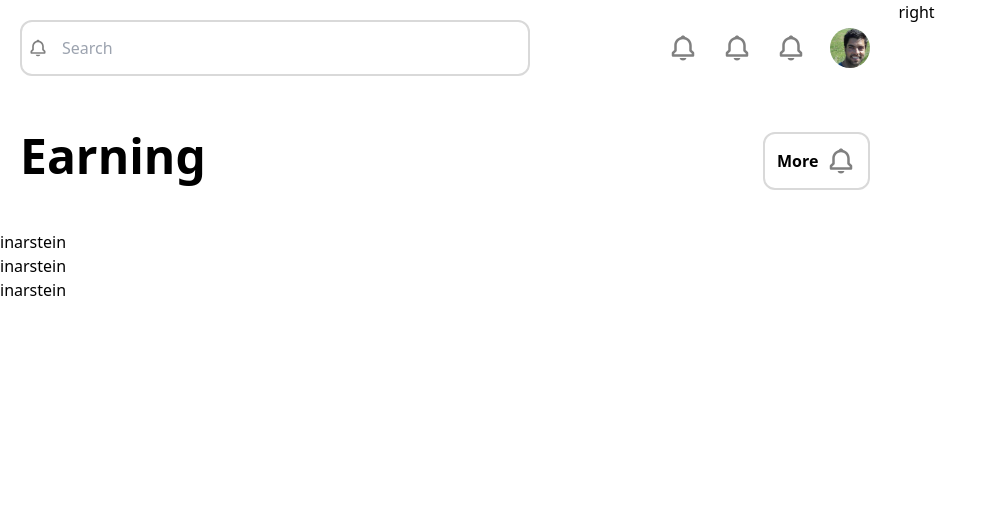
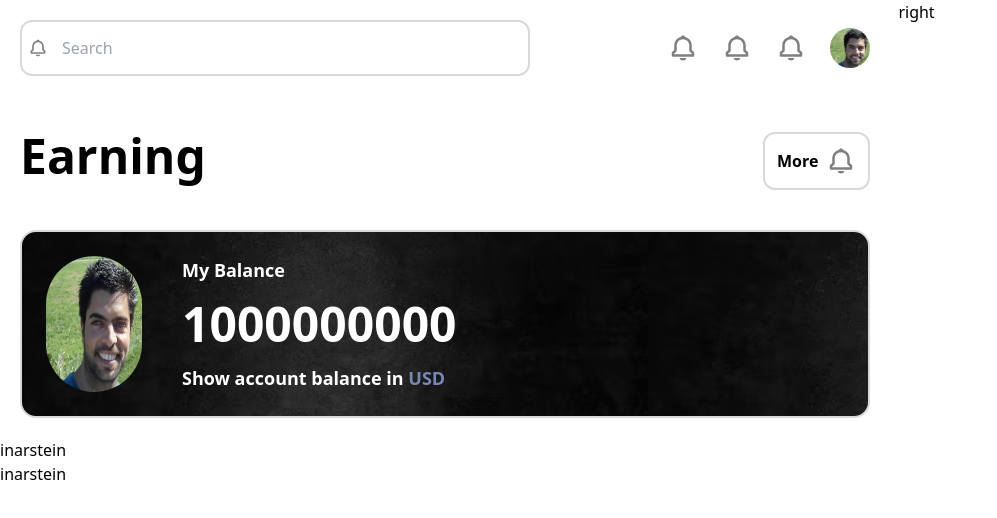
Before and after one commit to leeya018/equal-bill-firebase, a Next.js app: page / in a window 1280 px wide. Shown: the top 518 px of the page, without its empty margins (0-997 px from the left). Built offline with nearby package versions, Linux system fonts and the light colour scheme; no server answers.

Commit message:
black block

```diff
--- /dev/null
+++ b/components/BlackBlock.jsx
@@ -0,0 +1,32 @@
+import * as React from "react";
+import Nav from "./Nav";
+import { BiBell } from "react-icons/bi";
+import Title from "./Titlle";
+import PieChart from "./PieChart";
+import Image from "next/image";
+
+export default function BlackBlock() {
+  return (
+    <div
+      className="mb-5 mx-5 p-6 border-2
+     border-gray rounded-2xl  text-white
+  flex justify-start gap-10 bg-zebra"
+    >
+      {/* <PieChart style={{ width: "10%", height: "10%" }} /> */}
+      <Image
+        alt="profile image"
+        width={96}
+        height={96}
+        className="rounded-full "
+        src={"/me.jpg"}
+      />
+      <div className="flex flex-col  justify-around gap-4">
+        <div className="font-semibold text-lg">My Balance </div>
+        <div className="font-bold text-5xl">1000000000</div>
+        <div className="font-semibold text-lg">
+          Show account balance in <span className="text-[#7987B4]"> USD</span>
+        </div>
+      </div>
+    </div>
+  );
+}
--- a/components/Left.jsx
+++ b/components/Left.jsx
@@ -2,6 +2,9 @@ import * as React from "react";
 import Nav from "./Nav";
 import { BiBell } from "react-icons/bi";
 import Title from "./Titlle";
+import PieChart from "./PieChart";
+import Image from "next/image";
+import BlackBlock from "./BlackBlock";
 
 export default function Left() {
   return (
@@ -13,7 +16,7 @@ export default function Left() {
         {/* title */}
         <Title />
         {/* black block */}
-        <div>inarstein</div>
+        <BlackBlock />
         {/* groups items */}
         <div>inarstein</div>
         {/* Grapth */}
--- /dev/null
+++ b/components/PieChart.jsx
@@ -0,0 +1,30 @@
+import React from "react";
+import { Chart as ChartJS, ArcElement, Tooltip, Legend } from "chart.js";
+import { Pie } from "react-chartjs-2";
+
+ChartJS.register(ArcElement, Tooltip, Legend);
+
+export const data = {
+  labels: ["Sound", "Type", "Not done"],
+  datasets: [
+    {
+      label: "# of Votes",
+      data: [12, 19, 3],
+      backgroundColor: [
+        "rgba(255, 99, 132, 0.2)",
+        "rgba(54, 162, 235, 0.2)",
+        "rgba(255, 206, 86, 0.2)",
+      ],
+      borderColor: [
+        "rgba(255, 99, 132, 1)",
+        "rgba(54, 162, 235, 1)",
+        "rgba(255, 206, 86, 1)",
+      ],
+      borderWidth: 1,
+    },
+  ],
+};
+
+export default function PieChart({ style }) {
+  return <Pie data={data} style={style} />;
+}
--- a/tailwind.config.js
+++ b/tailwind.config.js
@@ -24,7 +24,11 @@ module.exports = {
       yellow: "#e8ef23",
       blueL_bank: "#2697FF",
     },
-    extend: {},
+    extend: {
+      backgroundImage: {
+        zebra: "url('/zebra.png')",
+      },
+    },
   },
   plugins: [],
 };
```
Also changed, not shown: public/bg_zebra.png (added), public/zebra.png (added).
